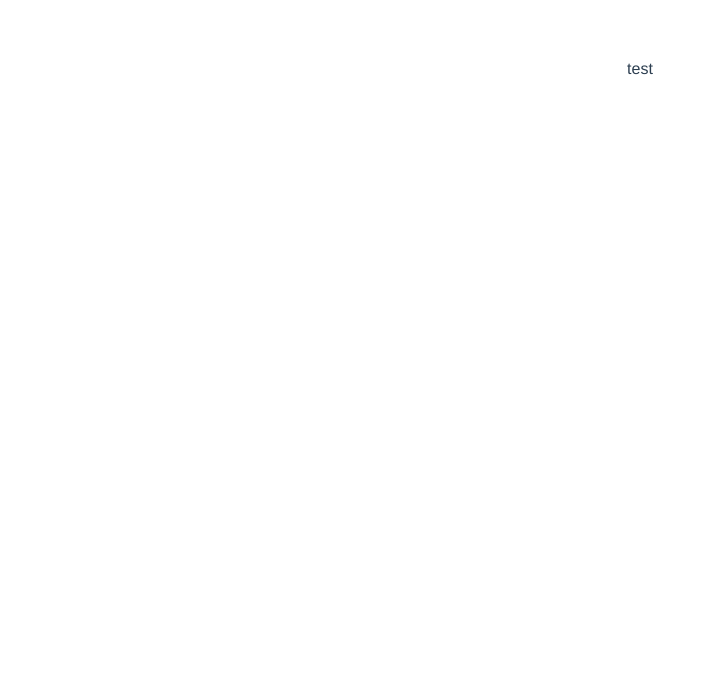
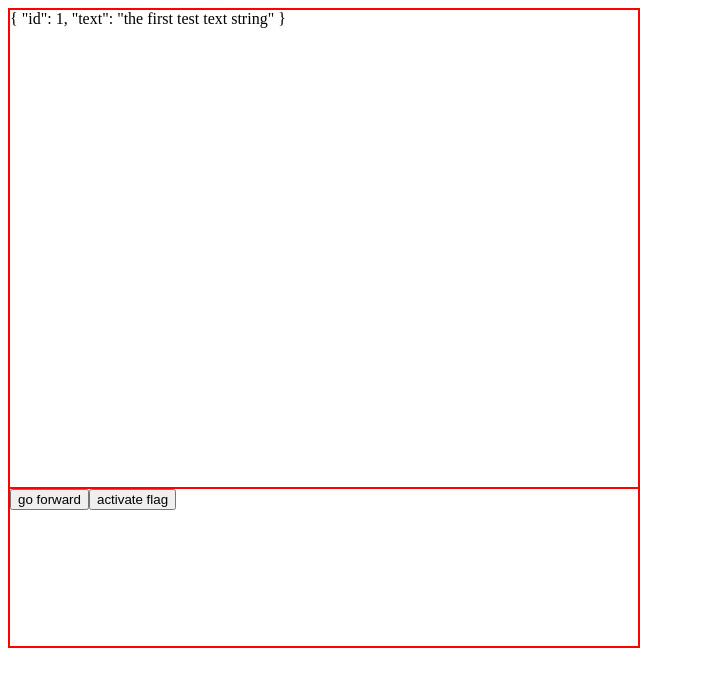
Before and after one commit to TrentWest7190/advFramework-vue, a Vue app: page / in a window 1280 px wide. Shown: the top 686 px of the page, without its empty margins (0-708 px from the left). Built offline with nearby package versions, Linux system fonts and the light colour scheme.

Commit message:
added button panel scaffolding, vuex for state handling

```diff
--- a/package.json
+++ b/package.json
@@ -13,7 +13,8 @@
     "lint": "eslint --ext .js,.vue src test/unit/specs test/e2e/specs"
   },
   "dependencies": {
-    "vue": "^2.0.1"
+    "vue": "^2.0.1",
+    "vuex": "^2.0.0"
   },
   "devDependencies": {
     "autoprefixer": "^6.4.0",
--- a/src/App.vue
+++ b/src/App.vue
@@ -1,19 +1,25 @@
 <template>
   <div id="app">
-  <PanelText></PanelText>
+    <TextPanel v-bind:text-id="screenToLoad.text"></TextPanel>
+    <ButtonPanel v-bind:screen-buttons="screenToLoad.buttons"></ButtonPanel>
   </div>
 </template>
 
 <script>
-import PanelText from './components/PanelText'
+import TextPanel from './components/TextPanel'
+import ButtonPanel from './components/ButtonPanel'
+import { screenData } from './data'
+import _ from 'lodash'
 
 export default {
   name: 'app',
   components: {
-    PanelText
+    TextPanel,
+    ButtonPanel
   },
-  data () {
-    return {
+  computed: {
+    screenToLoad () {
+      return _.find(screenData, {'id': this.$store.state.loadedScreen})
     }
   }
 }
@@ -21,11 +27,11 @@ export default {
 
 <style>
 #app {
-  font-family: 'Avenir', Helvetica, Arial, sans-serif;
-  -webkit-font-smoothing: antialiased;
-  -moz-osx-font-smoothing: grayscale;
-  text-align: center;
-  color: #2c3e50;
-  margin-top: 60px;
+  box-sizing: border-box;
+  display: inline-block;
+  height: 80vh;
+  width: 50%;
+  float: left;
+  border: 1px solid red;
 }
 </style>
--- /dev/null
+++ b/src/components/ButtonPanel.vue
@@ -0,0 +1,33 @@
+<template>
+<div id="button-panel">
+    <button v-for="button in buttons">{{button.text}}</button>
+</div>
+</template>
+
+<script>
+import { buttonData } from '../data'
+import _ from 'lodash'
+
+export default {
+
+  name: 'ButtonPanel',
+
+  props: ['screenButtons'],
+
+  data () {
+    return {
+      buttons: _.map(this.screenButtons, function (screenButton) {
+        return _.merge(screenButton, _.find(buttonData, {'id': screenButton.id}))
+      })
+    }
+  }
+}
+</script>
+
+<style lang="css" scoped>
+#button-panel {
+    box-sizing: border-box;
+    height: 25%;
+    border: 1px solid red;
+}
+</style>
--- a/src/components/PanelText.vue
+++ /dev/null
@@ -1,21 +0,0 @@
-<template>
-<div>{{ test }}</div>
-</template>
-
-<script>
-import { textData } from '../data'
-console.log(textData)
-export default {
-
-  name: 'panel-text',
-
-  data () {
-    return {
-      test: 'test'
-    }
-  }
-}
-</script>
-
-<style lang="css" scoped>
-</style>
--- /dev/null
+++ b/src/components/TextPanel.vue
@@ -0,0 +1,29 @@
+<template>
+<div id="text-panel">{{ displayText }}</div>
+</template>
+
+<script>
+import { textData } from '../data'
+import _ from 'lodash'
+
+export default {
+
+  name: 'TextPanel',
+
+  props: ['textId'],
+
+  data () {
+    return {
+      displayText: _.find(textData, {'id': this.textId})
+    }
+  }
+}
+</script>
+
+<style lang="css" scoped>
+#text-panel {
+  box-sizing: border-box;
+  height: 75%;
+  border: 1px solid red;
+}
+</style>
--- a/src/data.js
+++ b/src/data.js
@@ -17,8 +17,7 @@ const textData = [{
   'text': 'doota doot doo'
 }]
 
-metaData.button =
-[{
+const buttonData = [{
   'id': 1,
   'text': 'go forward',
   'action': [{
@@ -106,8 +105,7 @@ metaData.button =
   }]
 }]
 
-metaData.screen =
-[{
+const screenData = [{
   'id': 1,
   'text': 1,
   'buttons': [
@@ -190,4 +188,4 @@ metaData.inventory =
   'text': 'A funny horn'
 }]
 
-export {textData}
+export {textData, buttonData, screenData}
--- a/src/main.js
+++ b/src/main.js
@@ -1,9 +1,11 @@
 import Vue from 'vue'
 import App from './App'
+import store from './store'
 
 /* eslint-disable no-new */
 new Vue({
   el: '#app',
   template: '<App/>',
+  store,
   components: { App }
 })
--- /dev/null
+++ b/src/store/index.js
@@ -0,0 +1,10 @@
+import Vue from 'vue'
+import Vuex from 'vuex'
+
+Vue.use(Vuex)
+
+export default new Vuex.Store({
+  state: {
+    loadedScreen: 1
+  }
+})
```
